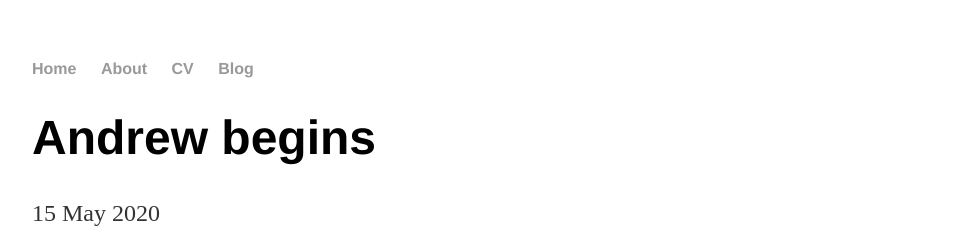
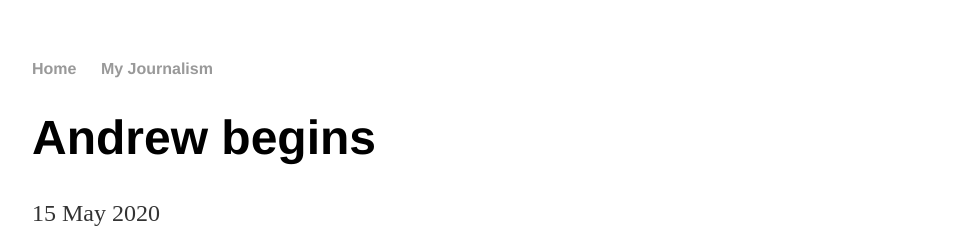
Before and after one commit to aonschwartz/aonschwartz.github.io, a Jekyll site: the page built from _posts/2020-05-15-first-post.md, in a window 1280 px wide. Shown: the top 252 px of the page, without its empty margins (160-1119 px from the left). Built offline with Jekyll 4.4.1, drawn with Linux system fonts in a browser that asks for light colours.

Commit message:
Update default.html

```diff
--- a/_layouts/default.html
+++ b/_layouts/default.html
@@ -9,9 +9,7 @@
 			<nav>
 	    		<ul>
 	        		<li><a href="/">Home</a></li>
-		        	<li><a href="/about">About</a></li>
-	        		<li><a href="/cv">CV</a></li>
-	        		<li><a href="/blog">Blog</a></li>
+	        		<li><a href="/blog">My Journalism</a></li>
 	    		</ul>
 			</nav>
 			<div class="container">
```
